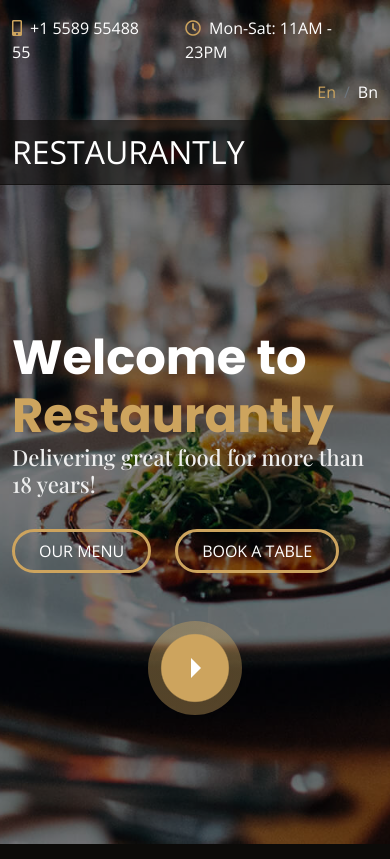
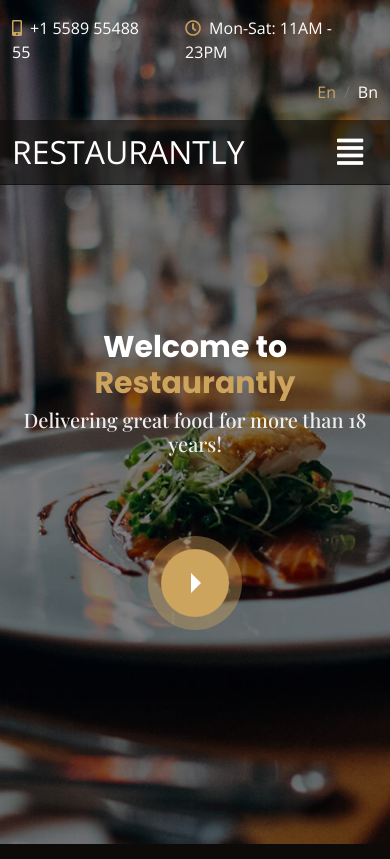
Before and after one commit to shakil274/restaurantly-bootstrap, a plain HTML site: page index.html in a window 390 px wide. Drawn offline with nearby package versions, Linux system fonts and the light colour scheme; a web font is replaced by a local one.

Commit message:
responsive

```diff
--- /dev/null
+++ b/assets/css/responsive.css
@@ -0,0 +1,31 @@
+@media (min-width: 1024px){
+    .banner {
+        background-attachment: fixed;
+    }
+}
+
+@media all and (max-width:990px){
+    .middle.py-5 {
+        text-align: center;
+        padding-top: 110px;
+        padding-bottom: 60px;
+    }
+    .btns.d-flex.pt-4 {
+        justify-content: center;
+    }
+    .col-lg-4.py-5.d-flex.justify-content-center {
+        padding-top: 1rem;
+    }
+    button.btn1 {
+        display: none;
+    }
+}
+@media all and (max-width:768px){
+    .middle h1 {
+        font-size: 30px;
+        padding-bottom: 7px;
+    }
+    .middle h2 {
+        font-size: 20px;
+    }
+}
--- a/assets/css/style.css
+++ b/assets/css/style.css
@@ -74,6 +74,10 @@ h1, h2, h3, h4, h5, h6 {
 .btn1:hover{
     background: #CDA45E;
     transition: 1s;
+}
+.justify{
+    color: #fff;
+    font-size: 30px;
 }
 
   /* ============================ */
--- a/index.html
+++ b/index.html
@@ -16,6 +16,7 @@
     <link rel="stylesheet" href="assets/css/fontawesome.min.css">
     <link rel="stylesheet" href="assets/css/normalize.css">
     <link rel="stylesheet" href="assets/css/style.css">
+    <link rel="stylesheet" href="assets/css/responsive.css">
 </head>
 <body>
     <header class="banner">
@@ -51,7 +52,7 @@
                 <div class="container-fluid px-0">
                   <a class="logo" href="#">Restaurantly</a>
                   <button class="navbar-toggler" type="button" data-bs-toggle="collapse" data-bs-target="#navbarScroll" aria-controls="navbarScroll" aria-expanded="false" aria-label="Toggle navigation">
-                    <span class="navbar-toggler-icon"></span>
+                    <span class="navbar-toggler-icon"><i class="fas fa-align-justify justify"></i></span>
                   </button>
                   <div class="collapse navbar-collapse" id="navbarScroll">
                     <ul class="navbar-nav m-auto my-2 my-lg-0 navbar-nav-scroll" style="--bs-scroll-height: 100px;">
```
